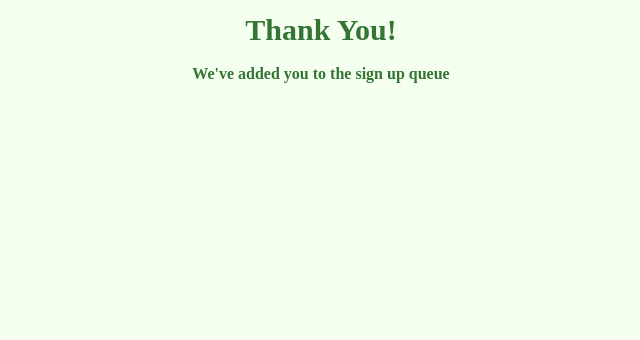
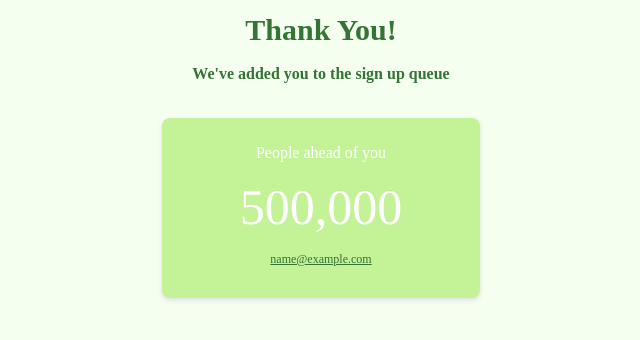
Before and after one commit to daiv123/waitlist, a React (Create React App) app: page / in a window 1280 px wide. Both pictures are taken after typing "name@example.com" into the empty fields and a click on the button "Get Early Access". Shown: the top 340 px of the page, without its empty margins (319-959 px from the left). Built offline with nearby package versions, Linux system fonts and the light colour scheme.

Commit message:
added queue position

```diff
--- a/src/App.css
+++ b/src/App.css
@@ -1,7 +1,4 @@
 h1 {
-  margin: auto;
-  margin-bottom: 15px;
-  margin-top: 10px;
   width: 367px;
   overflow: hidden;
   letter-spacing: 0px;
@@ -12,9 +9,6 @@ h1 {
   font-size: 30px;
 }
 h2 {
-  margin: auto;
-  margin-top: 0;
-  margin-bottom: 34px;
   width: 367px;
   height: 20px;
   overflow: hidden;
@@ -26,8 +20,6 @@ h2 {
   font-size: 16px;
 }
 input {
-  margin-top:  20px;
-  margin-bottom: 20px;
   display: block;
   box-sizing: border-box;
   width: 330px;
@@ -39,9 +31,6 @@ input {
 }
 
 button {
-  margin-top: 0;
-  display: block;
-  box-sizing: border-box;
   width: 330px;
   height: 40px;
   overflow: visible;
--- a/src/App.js
+++ b/src/App.js
@@ -13,7 +13,7 @@ function App() {
 class WaitlistApp extends React.Component {
   constructor(props) {
     super(props);
-    this.state = {page: 0, email: ''};
+    this.state = {page: 0, email: 'email@email.com'};
     this.handleSubmit = this.handleSubmit.bind(this);
   }
   handleSubmit(m) {
--- /dev/null
+++ b/src/Waitlist.css
@@ -0,0 +1,58 @@
+h1 {
+    margin: auto;
+    margin-bottom: 15px;
+    margin-top: 10px;
+    width: 367px;
+    overflow: hidden;
+    letter-spacing: 0px;
+    line-height: 1.3;
+    font-family: "Poppins-SemiBold", serif;
+    text-align: center;
+    color: #347434;
+    font-size: 30px;
+  }
+  h2 {
+    margin: auto;
+    margin-top: 0;
+    margin-bottom: 34px;
+    width: 367px;
+    height: 20px;
+    overflow: hidden;
+    letter-spacing: 0px;
+    line-height: 1.3;
+    font-family: "Poppins-Regular", serif;
+    text-align: center;
+    color: #347434;
+    font-size: 16px;
+  }
+  input {
+    margin-top:  20px;
+    margin-bottom: 20px;
+    display: block;
+    box-sizing: border-box;
+    width: 330px;
+    height: 50px;
+    overflow: visible;
+    background-color: #ffffff;
+    border-radius: 8px;
+    border: 1px solid #DDDDDD;
+  }
+
+  button {
+    margin-top: 0;
+    display: block;
+    box-sizing: border-box;
+    width: 330px;
+    height: 40px;
+    overflow: visible;
+    background-color: #2ac940;
+    border-radius: 287px;
+    border: 1px solid #2AC940;
+    overflow: visible;
+    letter-spacing: 0px;
+    text-align: center;
+    line-height: 1;
+    font-family: "Poppins-SemiBold", serif;
+    font-size: 14px;
+    color: #ffffff;
+  }
--- a/src/Waitlist.js
+++ b/src/Waitlist.js
@@ -1,6 +1,6 @@
 import {MoneyGraphic, SwipesGraphic} from './graphics';
 import React from 'react';
-
+import './Waitlist.css';
 
 class Waitlist extends React.Component {
   constructor(props) {
@@ -15,17 +15,16 @@ class Waitlist extends React.Component {
 
   handleSubmit(event) {
     //submit to server
-    if (this.state.email != ''){
-      alert(this.state.email);
+    if (this.state.email !== ''){
       this.props.onSubmit(this.state.email);
     }
     event.preventDefault();
   }
+
   render() {
     return (
       <div className="App">
         <header className="App-header">
-
           <SwipesGraphic />
           <h1>Instant prizes for everyday shopping</h1>
 
@@ -36,8 +35,6 @@ class Waitlist extends React.Component {
             <input id="email_input" placeholder="Enter Email Address" value={this.state.email} onChange={this.handleChange}/>
             <button id="submit_button" type="submit" value="Submit">Get Early Access</button>
           </form>
-
-
         </header>
       </div>
     );
--- /dev/null
+++ b/src/WaitlistQueue.css
@@ -0,0 +1,51 @@
+.queue_position_div {
+    width: 318px;
+    height: 180px;
+    overflow: hidden;
+    box-shadow: 0px 2px 5px 0px #dddddd;
+    background-color: #c4f297;
+    border-radius: 8px;
+    display: flex;
+    flex-direction: column;
+    align-items: center;
+}
+.people {
+    width: 195px;
+    height: 20px;
+    overflow: hidden;
+    line-height: 1.3;
+    letter-spacing: 0px;
+    font-family: "Poppins-SemiBold", serif;
+    font-size: 16px;
+    text-align: center;
+    color: #ffffff;
+    margin-top: 25px;
+    margin-bottom: 12px;
+}
+
+.number {
+    width: 165px;
+    height: 65px;
+    overflow: visible;
+    font-family: "Jost-Semi", serif;
+    letter-spacing: 0px;
+    line-height: 1.3;
+    text-align: center;
+    color: #ffffff;
+    font-size: 50px;
+    margin: 0;
+}
+
+.email {
+    width: 260px;
+    height: 30px;
+    overflow: hidden;
+    letter-spacing: 0px;
+    line-height: 1.3;
+    text-align: center;
+    color: #347434;
+    font-family: "Poppins-Medium", serif;
+    font-size: 12px;
+    text-decoration: underline;
+    margin-top: 12px;
+}
--- a/src/WaitlistQueue.js
+++ b/src/WaitlistQueue.js
@@ -1,13 +1,26 @@
 import React from 'react';
-
+import './WaitlistQueue.css';
 class WaitlistQueue extends React.Component {
   render() {
     return (
-      <div>
-        <h1>Thank You!</h1>
-        <h2>We've added you to the sign up queue</h2>
+      <div className="App">
+        <header className="App-header">
+          <h1>Thank You!</h1>
+          <h2>We've added you to the sign up queue</h2>
+          <QueuePosition number={500000} email={this.props.email} />
+        </header>
       </div>
     );
   }
 }
 export default WaitlistQueue;
+
+function QueuePosition(props) {
+  return (
+    <div class="queue_position_div">
+      <p class="people">People ahead of you</p>
+      <p class="number">{props.number.toLocaleString()}</p>
+      <p class="email">{props.email}</p>
+    </div>
+  );
+}
--- a/src/index.js
+++ b/src/index.js
@@ -6,6 +6,7 @@ import reportWebVitals from './reportWebVitals';
 
 ReactDOM.render(
   <React.StrictMode>
+    < meta name="viewport" content="width=device-width, initial-scale=1.0, maximum-scale=1.0,user-scalable=0"/>
     <App />
   </React.StrictMode>,
   document.getElementById('root')
```
